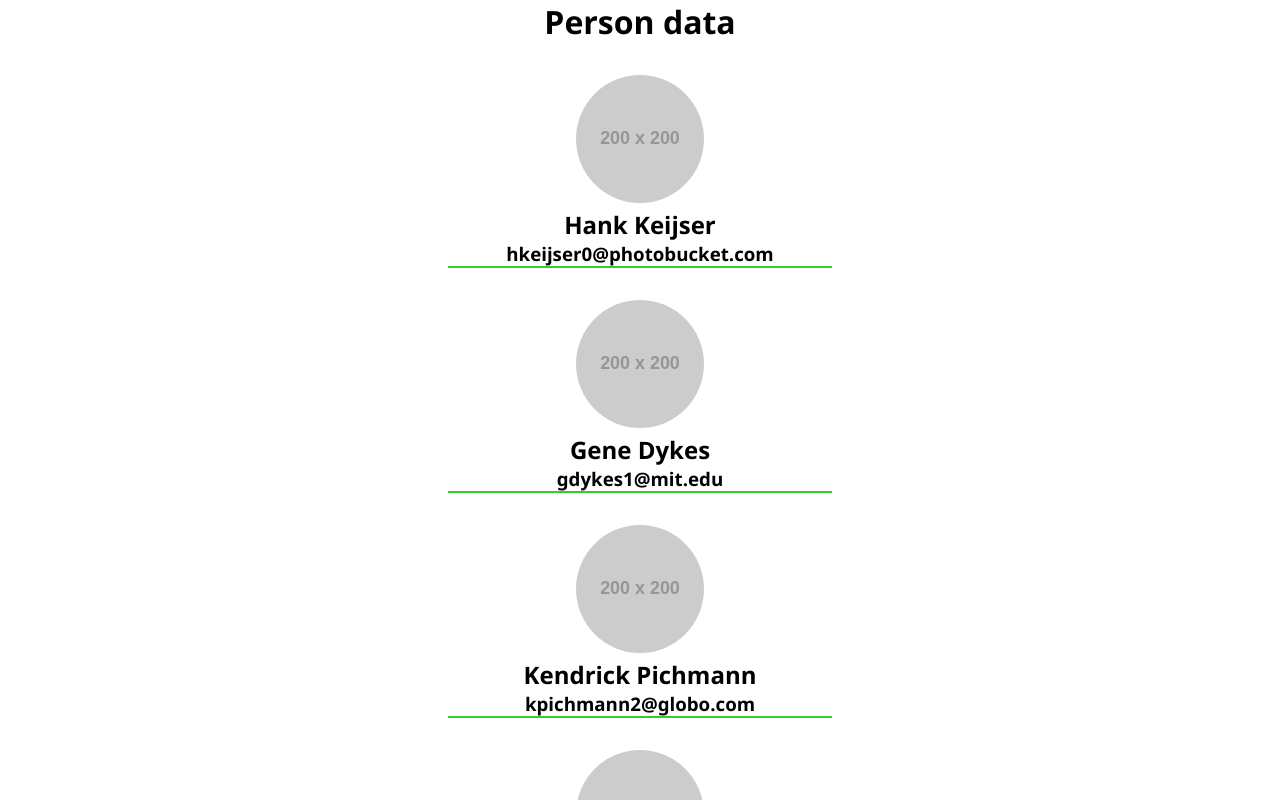
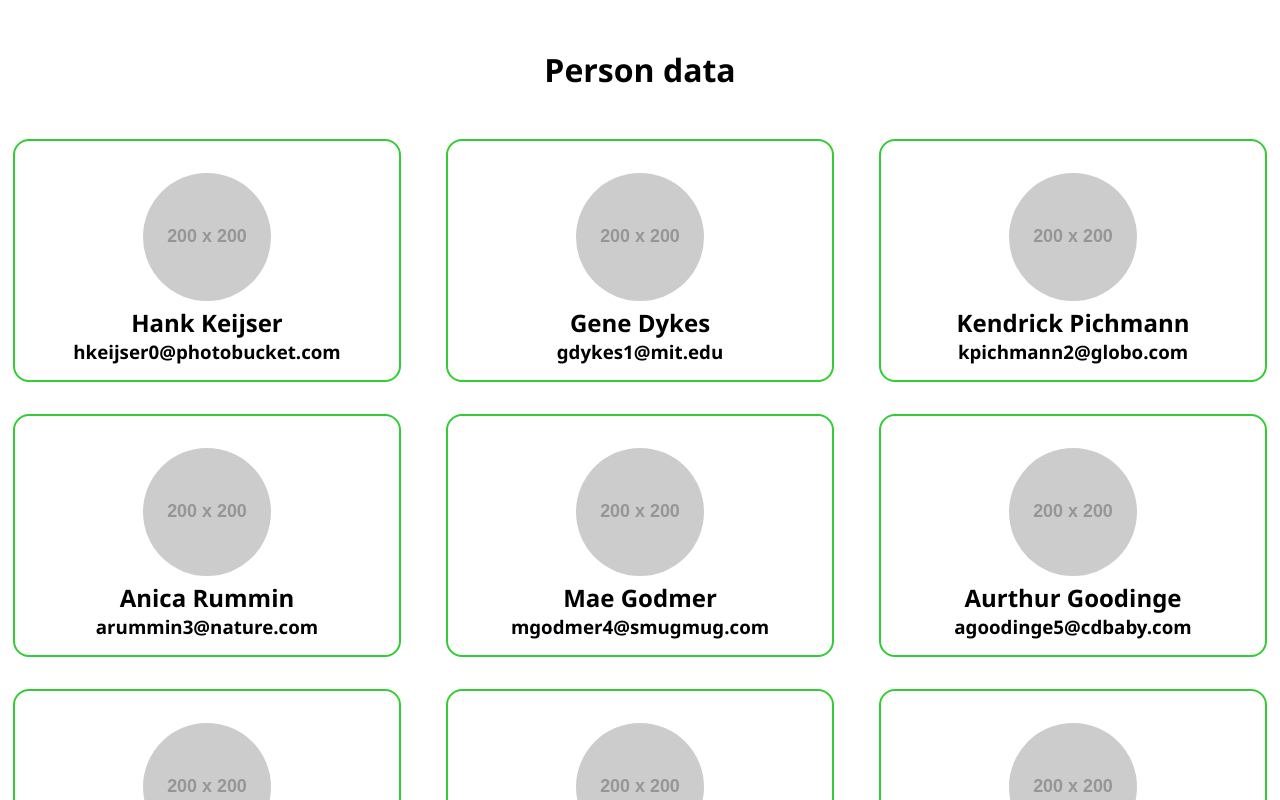
Before and after one commit to Waldemar-00/react-again, a React (Create React App) app in the folder 14-map-array-of-objects/: page / in a window 1280 px wide. Shown: the top 800 px of the page. Built offline with nearby package versions, Linux system fonts and the light colour scheme.

Commit message:
Added again new CSS styles.

```diff
--- a/14-map-array-of-objects/src/App.css
+++ b/14-map-array-of-objects/src/App.css
@@ -1,6 +1,3 @@
 .App {
-  display: flex;
-  flex-direction: column;
-  align-items: center;
   text-align: center;
 }
--- a/14-map-array-of-objects/src/components/Person.css
+++ b/14-map-array-of-objects/src/components/Person.css
@@ -1,9 +1,11 @@
-section {
-  width: 30%;
-  margin-top: 2rem;
-  border-bottom: 2px solid limegreen;
+.card {
+  width: 24rem;
+  padding-top: 2rem;
+  padding-bottom: 1rem;
+  border: 2px solid limegreen;
+  border-radius: 1rem;
 }
-section img {
+.card img {
   width: 8rem;
   height: 8rem;
   border-radius: 100%;
--- a/14-map-array-of-objects/src/components/Person.js
+++ b/14-map-array-of-objects/src/components/Person.js
@@ -1,7 +1,7 @@
 import './Person.css'
 function Person({ firstName, lastName, email, img }) {
   return (
-    <section>
+    <div className='card'>
       <img
         src={img}
         alt='person'
@@ -10,7 +10,7 @@ function Person({ firstName, lastName, email, img }) {
         {firstName} {lastName}
       </h2>
       <h3>{email}</h3>
-    </section>
+    </div>
   )
 }
 export default Person
--- /dev/null
+++ b/14-map-array-of-objects/src/components/Persons.css
@@ -0,0 +1,11 @@
+h1 {
+  margin: 3rem auto;
+}
+.cards {
+  display: flex;
+  flex-direction: row;
+  flex-wrap: wrap;
+  gap: 2rem;
+  justify-content: space-evenly;
+  align-items: center;
+}
--- a/14-map-array-of-objects/src/components/Persons.js
+++ b/14-map-array-of-objects/src/components/Persons.js
@@ -1,9 +1,11 @@
+import './Persons.css'
 import { persons } from '../data/persons'
 import Person from './Person'
 function Persons() {
   return (
     <>
       <h1>Person data</h1>
+      <div className='cards'>
         {persons.map((person) => {
           return (
             <Person
@@ -12,6 +14,7 @@ function Persons() {
             />
           )
         })}
+      </div>
     </>
   )
 }
```
Lines whose indentation alone changed are shown as unchanged.
